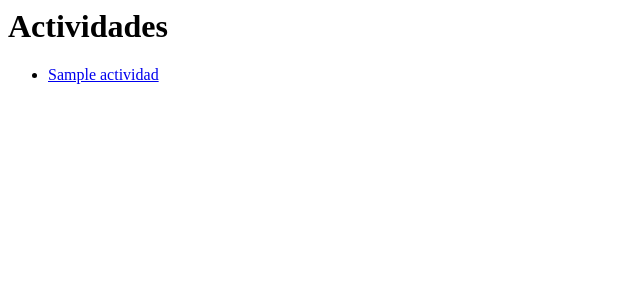
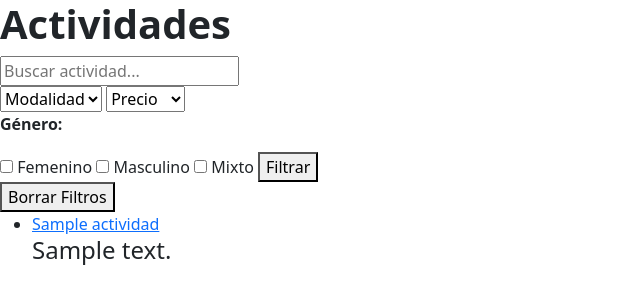
Before and after one commit to CandynightJ/Kimoon, a Django app: page /buscador/ in a window 1280 px wide. Shown: the top 304 px of the page, without its empty margins (0-640 px from the left). Run offline with Django 5.2, Linux system fonts and the light colour scheme; tables that the repository leaves empty hold one stand-in row (values such as "Sample post").

Commit message:
Kimoon V0.2 - Filtros funcionando

```diff
--- a/buscador/models.py
+++ b/buscador/models.py
@@ -5,7 +5,7 @@ from django_countries import countries
 GENEROS = [
     ("F", "Femenino"),
     ("M", "Masculino"),
-    ("T", "Todos"),
+    ("T", "Mixto"),
 ]
 
 GRADOS = [
--- /dev/null
+++ b/buscador/static/buscador/js/inicio.js
@@ -0,0 +1,34 @@
+document.addEventListener("DOMContentLoaded", function()
+{
+    const input = document.getElementById("busqueda");
+
+    input.addEventListener("input", function()
+    {
+        const query = input.value;
+        const params = new URLSearchParams(window.location.search);
+        params.set("q", query);
+
+        params.set("q", query);
+
+        fetch(`?${params.toString()}`)
+            .then(response => response.text())
+            .then(html => {
+                const newDoc = new DOMParser().parseFromString(html, "text/html")
+                const ul = newDoc.querySelector("#actividades ul");
+                const actividades = document.querySelector("#actividades");
+
+                if(ul)
+                {
+                    actividades.innerHTML = `<ul>${ul.innerHTML}</ul>`;
+                }
+                else
+                {
+                    actividades.innerHTML = `<ul>${ul.innerHTML}</ul>`;
+                }
+            })
+            .catch(err => console.error(err))
+    })
+})
+
+// Esta parte fue hecha con IA
+// This part was made by AI
--- a/buscador/templates/buscador/inicio.html
+++ b/buscador/templates/buscador/inicio.html
@@ -1,13 +1,83 @@
+{% load static %}
+
+<!DOCTYPE html>
+<html lang="es">
+<head>
+    <meta charset="UTF-8">
+    <meta name="viewport" content="width=device-width, initial-scale=1.0">
+    <title>Kimoon</title>
+    <meta name="description" content="¿Eres adolescente? Encuentra oportunidades perfectas para ti. Olimpiadas, concursos, cursos, talleres y más!">
+    <link href="https://cdn.jsdelivr.net/npm/bootstrap@5.3.3/dist/css/bootstrap.min.css" rel="stylesheet">
+</head>
+<body>
+    <main>
+        <section id="titulo">
             <h1><strong>Actividades</strong></h1>
+        </section>
 
+        <section id="filtros">
+            <input type="text" id="busqueda" placeholder="Buscar actividad...">
+
+            <form method="get">
+                <select name="modalidad">
+                    <option value="" disabled selected hidden>Modalidad</option>
+                    <option value="">-</option>
+                    <option value="P" {% if request.GET.modalidad == "P" %}selected{% endif %}>Presencial</option>
+                    <option value="O" {% if request.GET.modalidad == "O" %}selected{% endif %}>Online</option>
+                    <option value="H" {% if request.GET.modalidad == "H" %}selected{% endif %}>Híbrido</option>
+                </select>
+
+                <select name="costo">
+                    <option value="" disabled selected hidden>Precio</option>
+                    <option value="">-</option>
+                    <option value="gratis" {% if request.GET.costo == "gratis" %}selected{% endif %}>Gratis</option>
+                    <option value="pagado" {% if request.GET.costo == "pagado" %}selected{% endif %}>Pagado</option>
+                </select>
+
+                <p><strong>Género:</strong></p>
+
+                <label>
+                    <input type="checkbox" name="genero" value="F"
+                    {% if "F" in generos_seleccionados %}checked{% endif %}>
+                    Femenino
+                </label>
+
+                <label>
+                    <input type="checkbox" name="genero" value="M"
+                    {% if "M" in generos_seleccionados %}checked{% endif %}>
+                    Masculino
+                </label>
+
+                <label>
+                    <input type="checkbox" name="genero" value="T"
+                    {% if "T" in generos_seleccionados %}checked{% endif %}>
+                    Mixto
+                </label>
+
+                <button type="submit">Filtrar</button>
+            </form>
+
+            <a href="{% url 'buscador:inicio_buscador' %}">
+                    <button type="button">Borrar Filtros</button>
+                </a>
+        </section>
+
+        <section id="actividades">
             {% if lista_actividades %}
                 <ul>
                     {% for actividad in lista_actividades %}
                         <li>
                             <a href="{% url 'buscador:detalles' actividad.pk %}"> {{ actividad.nombre }}</a>
+                            <h4>{{ actividad.descripcion_breve }}</h4>
                         </li>
                     {% endfor %}
                 </ul>
             {% else %}
                 <p>No hay actividades disponibles</p>
             {% endif %}
+        </section>
+    </main>
+
+    <script src="{% static 'buscador/js/inicio.js' %}"></script>
+</body>
+</html>
--- a/buscador/views.py
+++ b/buscador/views.py
@@ -8,6 +8,38 @@ class VistaInicioBuscador(generic.ListView):
     model = Actividad
     context_object_name = "lista_actividades"
 
+    def get_queryset(self):
+        queryset = super().get_queryset()
+
+        q = self.request.GET.get("q")
+        modalidad = self.request.GET.get("modalidad")
+        generos = self.request.GET.getlist("genero")
+        costo = self.request.GET.get("costo")
+
+        if q:
+            queryset = queryset.filter(nombre__icontains=q)
+
+        if modalidad:
+            queryset = queryset.filter(modalidad=modalidad)
+
+        if generos:
+            queryset = queryset.filter(genero__in=generos)
+
+        if costo == "gratis":
+            queryset = queryset.filter(costo=0)
+
+        elif costo == "pagado":
+            queryset = queryset.filter(costo__gt=0)
+
+        return queryset
+
+    def get_context_data(self, **kwargs):
+        context = super().get_context_data(**kwargs)
+        context["generos_seleccionados"] = self.request.GET.getlist("genero")
+        context["costo_seleccionado"] = self.request.GET.get("costo")
+        return context
+
+
 class VistaDetalles(generic.DetailView):
     model = Actividad
     template_name = "buscador/detalles.html"
--- /dev/null
+++ b/requirements.txt
@@ -0,0 +1,6 @@
+asgiref==3.11.1
+Django==6.0.2
+django-countries==8.2.0
+sqlparse==0.5.5
+typing_extensions==4.15.0
+tzdata==2025.3
```
Also changed, not shown: buscador/templates/buscador/detalles.html (+6 -1 lines), buscador/static/buscador/css/inicio.css (added). Lines whose indentation alone changed are shown as unchanged.
